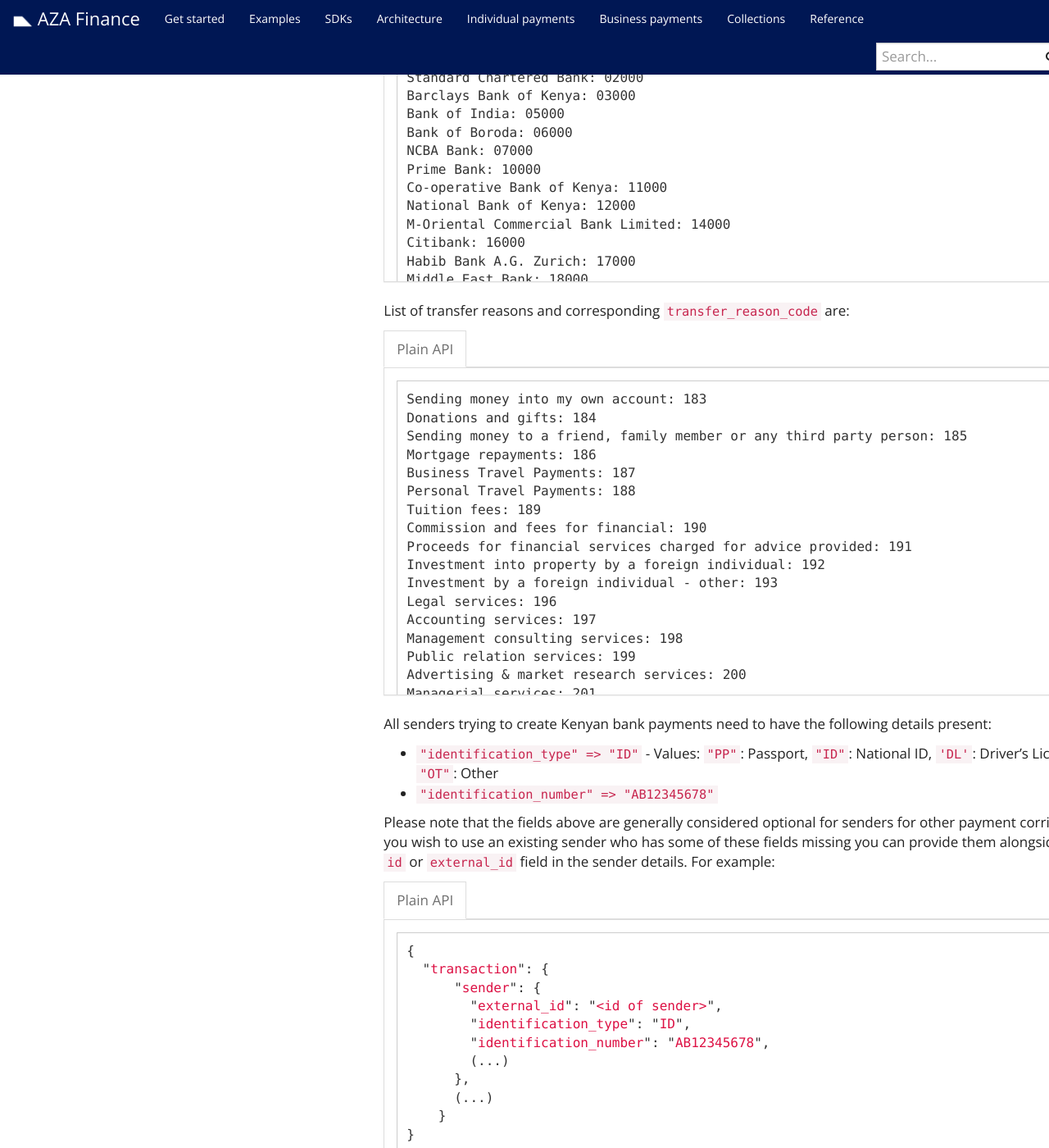
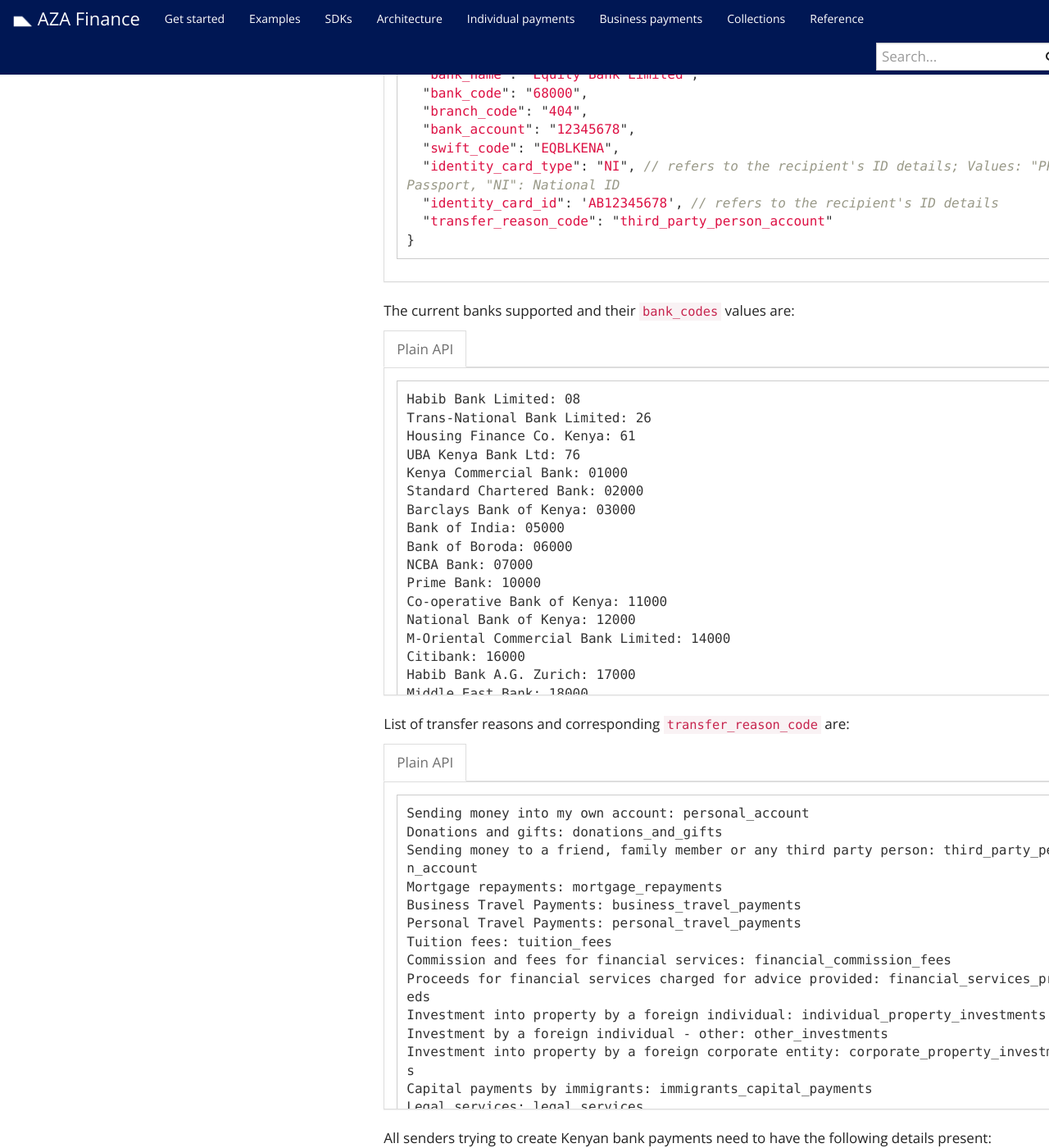
Before and after one commit to transferzero/api-documentation, a Jekyll site: the page built from _docs/individual-payments.md, in a window 1280 px wide and 1400 px high, scrolled down 15603 px. Shown: the whole window at 82% size. Built offline with Jekyll 4.4.1, drawn with Linux system fonts in a browser that asks for light colours; nearby versions of some CDN libraries; comment, search, counter and statistics services are not loaded; some of the changed text lies outside the part shown.

Commit message:
BTA-7189 SDK minor release 1.17.0 - add transfer_reason_code to XOF::Bank and update ZAR::Bank, KES::Bank and KES::Mobile.

````diff
--- a/_docs/individual-payments.md
+++ b/_docs/individual-payments.md
@@ -463,7 +463,7 @@
   "swift_code": "EQBLKENA",
   "identity_card_type": "NI", // refers to the recipient's ID details; Values: "PP": Passport, "NI": National ID
   "identity_card_id": 'AB12345678', // refers to the recipient's ID details
-  "transfer_reason_code": "185"
+  "transfer_reason_code": "third_party_person_account"
 }
 ```
 {% endcapture %}
@@ -520,67 +520,7 @@
 
 {% include language-tabbar.html prefix="kes-bank-options" raw=data-raw %}
 
-List of transfer reasons and corresponding `transfer_reason_code` are:
-
-{% capture data-raw %}
-```
-Sending money into my own account: 183
-Donations and gifts: 184
-Sending money to a friend, family member or any third party person: 185
-Mortgage repayments: 186
-Business Travel Payments: 187
-Personal Travel Payments: 188
-Tuition fees: 189
-Commission and fees for financial: 190
-Proceeds for financial services charged for advice provided: 191
-Investment into property by a foreign individual: 192
-Investment by a foreign individual - other: 193
-Legal services: 196
-Accounting services: 197
-Management consulting services: 198
-Public relation services: 199
-Advertising & market research services: 200
-Managerial services: 201
-Medical and dental services: 202
-Operational leasing: 204
-Salary paid to South African Resident Temporarily Abroad: 206
-Salary paid to a non-resident employee in South Africa: 207
-Salary paid to a foreign national contract worker in South Africa: 208
-Pensions: 213
-Annuities: 214
-Inheritances: 215
-Alimony: 216
-Tax - Income tax: 217
-Tax - VAT refunds: 218
-Tax - Other: 219
-Insurance premiums (non life/short term): 220
-Insurance premiums (life): 221
-Dividends: 222
-Commission or brokerage: 224
-Rental: 225
-Income earned abroad by a resident on an individual investment: 226
-Funding received for research and development:243
-Repairs and maintenance on machinery and equipment: 244
-Architectural, engineering and other technical services: 245
-Agricultural, mining, waste treatment and depollution services: 246
-Proceeds for construction services: 247
-Payments for telecommunication services: 248
-Payments for data, news related and news agency fees: 249
-Payments for passenger services - road: 250
-Payments for passenger services - rail: 251
-Payments for passenger services - sea: 252
-Payments for passenger services - air: 253
-Payments for freight services - road: 254
-Payments for freight services - rail: 255
-Payments for freight services - sea: 256
-Payments for freight services - air: 257
-Payments for postal and courier services - road: 258
-Payments for postal and courier services - rail: 259
-Payments for postal and courier services - sea: 260
-```
-{% endcapture %}
-
-{% include language-tabbar.html prefix="kes-transfer-reason-codes" raw=data-raw %}
+{% include corridors/transfer_reason_codes.md %}
 
 All senders trying to create Kenyan bank payments need to have the following details present:
 - `"identification_type" => "ID"` - Values: `"PP"`: Passport, `"ID"`: National ID, `'DL'`: Driver's License, `"OT"`: Other
@@ -642,67 +582,7 @@
 
 {% include language-tabbar.html prefix="kes-mobile-providers" raw=data-raw %}
 
-List of transfer reasons and corresponding `transfer_reason_code` are:
-
-{% capture data-raw %}
-```
-Sending money into my own account: 183
-Donations and gifts: 184
-Sending money to a friend, family member or any third party person: 185
-Mortgage repayments: 186
-Business Travel Payments: 187
-Personal Travel Payments: 188
-Tuition fees: 189
-Commission and fees for financial: 190
-Proceeds for financial services charged for advice provided: 191
-Investment into property by a foreign individual: 192
-Investment by a foreign individual - other: 193
-Legal services: 196
-Accounting services: 197
-Management consulting services: 198
-Public relation services: 199
-Advertising & market research services: 200
-Managerial services: 201
-Medical and dental services: 202
-Operational leasing: 204
-Salary paid to South African Resident Temporarily Abroad: 206
-Salary paid to a non-resident employee in South Africa: 207
-Salary paid to a foreign national contract worker in South Africa: 208
-Pensions: 213
-Annuities: 214
-Inheritances: 215
-Alimony: 216
-Tax - Income tax: 217
-Tax - VAT refunds: 218
-Tax - Other: 219
-Insurance premiums (non life/short term): 220
-Insurance premiums (life): 221
-Dividends: 222
-Commission or brokerage: 224
-Rental: 225
-Income earned abroad by a resident on an individual investment: 226
-Funding received for research and development:243
-Repairs and maintenance on machinery and equipment: 244
-Architectural, engineering and other technical services: 245
-Agricultural, mining, waste treatment and depollution services: 246
-Proceeds for construction services: 247
-Payments for telecommunication services: 248
-Payments for data, news related and news agency fees: 249
-Payments for passenger services - road: 250
-Payments for passenger services - rail: 251
-Payments for passenger services - sea: 252
-Payments for passenger services - air: 253
-Payments for freight services - road: 254
-Payments for freight services - rail: 255
-Payments for freight services - sea: 256
-Payments for freight services - air: 257
-Payments for postal and courier services - road: 258
-Payments for postal and courier services - rail: 259
-Payments for postal and courier services - sea: 260
-```
-{% endcapture %}
-
-{% include language-tabbar.html prefix="kes-transfer-reason-codes" raw=data-raw %}
+{% include corridors/transfer_reason_codes.md %}
 
 All senders trying to create Kenyan mobile payouts need to have the following details present:
 - `"identification_type" => "ID"` - Values: `"PP"`: Passport, `"ID"`: National ID, `'DL'`: Driver's License, `"OT"`: Other
--- /dev/null
+++ b/_includes/corridors/transfer_reason_codes.md
@@ -0,0 +1,116 @@
+List of transfer reasons and corresponding `transfer_reason_code` are:
+
+{% capture transfer_reason_codes %}
+```
+Sending money into my own account: personal_account
+Donations and gifts: donations_and_gifts
+Sending money to a friend, family member or any third party person: third_party_person_account
+Mortgage repayments: mortgage_repayments
+Business Travel Payments: business_travel_payments
+Personal Travel Payments: personal_travel_payments
+Tuition fees: tuition_fees
+Commission and fees for financial services: financial_commission_fees
+Proceeds for financial services charged for advice provided: financial_services_proceeds
+Investment into property by a foreign individual: individual_property_investments
+Investment by a foreign individual - other: other_investments
+Investment into property by a foreign corporate entity: corporate_property_investments
+Capital payments by immigrants: immigrants_capital_payments
+Legal services: legal_services
+Accounting services: accounting_services
+Management consulting services: consulting_services
+Public relation services: public_relation_services
+Advertising & market research services: ads_and_market_research_services
+Managerial services: managerial_services
+Medical and dental services: medical_and_dental_services
+Educational services: educational_services
+Operational leasing: operational_leasing
+Cultural and recreational services: cultural_and_recreational_services
+Salary paid to South African Resident Temporarily Abroad: salary_resident_out_country
+Salary paid to a non-resident employee in South Africa: salary_non_resident_in_country
+Salary paid to a foreign national contract worker in South Africa: salary_contract_worker_in_country
+Payments to social security schemes: social_security_schemes
+Payments to charities and religious bodies: charities_and_religious_bodies
+Donations and aid to Government: donations_and_aid_to_government
+Donations and aid to private sector: donations_and_aid_to_private
+Pensions: pensions
+Annuities: annuities
+Inheritances: inheritances
+Alimony: alimony
+Tax - Income tax: tax_income
+Tax - VAT refunds: tax_vat_refunds
+Tax - Other: tax_other
+Insurance premiums (non life/short term): non_life_insurance_premiums
+Insurance premiums (life): life_insurance_premiums
+Dividends: dividends
+Branch profits: branch_profits
+Commission or brokerage: commision_or_brokerage
+Rental: rental
+Income earned abroad by a resident on an individual investment: individual_investment_income_from_abroad
+Sale of shares: shares_sale
+Sale of bonds: bonds_sale
+Sale of money market instruments: money_market_instruments_sale
+Repatriation of funds out of a foreign bank account: funds_repatriation_of_foreign_bank_account
+Sale of mutual funds or collective investment schemes: mutual_funds_sale_or_collective_investment
+Sale of overseas property: overseas_property_sale
+Sale and repatriation of other investment: sale_and_repatriation_of_other_investment
+Repatriation on instruction by the South African Reserve Bank: repatriation_south_african_reserve_bank_instruction
+Loan made to a resident by a non-resident shareholder: resident_loan_from_non_resident_share_holder
+Loan made to a resident by a non-resident third party: resident_loan_from_non_resident_third_party
+Repayment by a South African living overseas of a loan granted by a resident: resident_loan_repayment_from_overseas_living_south_african
+Repayment of a study loan: study_loan_repayment
+Repayment of a shareholders loan: shareholders_loan_repayment
+Repayment of a third party loan (excluding shareholders): third_party_loan_repayment
+Repayment of a trade finance loan: trade_finance_loan_repayment
+Proceeds received for research and development services: research_and_development_proceeds
+Funding received for research and development: research_and_development_funding
+Repairs and maintenance on machinery and equipment: machinary_and_equipment_repairs
+Architectural, engineering and other technical services: architectural_engineering_technical_services
+Agricultural, mining, waste treatment and depollution services: agrigultural_mining_waste_depollution_services
+Proceeds for construction services: construction_services
+Payments for telecommunication services: telecommunication_services
+Payments for data, news related and news agency fees: data_news_agency_fees
+Payments for passenger services - road: road_passenger_services
+Payments for passenger services - rail: rail_passenger_services
+Payments for passenger services - sea: sea_passenger_services
+Payments for passenger services - air: air_passenger_services
+Payments for freight services - road: road_freight_services
+Payments for freight services - rail: rail_freight_services
+Payments for freight services - sea: sea_freight_services
+Payments for freight services - air: air_freight_services
+Payments for postal and courier services - road: road_postal_and_courier_services
+Payments for postal and courier services - rail: rail_postal_and_courier_services
+Payments for postal and courier services - sea: sea_postal_and_courier_services
+Payments for postal and courier services - air: air_postal_and_courier_services
+Investment in listed shares: listed_shares_investment
+Investment in non-listed shares: non_listed_shares_investment
+Investment into money market instruments: money_market_instruments_investment
+Investment into listed bonds: listed_bonds_investment
+Investment into non-listed bonds: non_listed_bonds_investment
+Rights assigned for licences to reproduce and/or distribute: reproduce_distribute_rights_license
+Rights assigned for using patents and inventions (licensing): patents_and_investions_rights_license
+Rights assigned for using patterns and designs (including industrial processes): patterns_and_designs_rights
+Rights assigned for using copyrights: copyrights_rights
+Rights assigned for using franchises and trademarks: franchises_and_trademarks_rights
+Disposal of patents and inventions: patents_and_inventions_disposal
+Disposal of patterns and designs (including industrial processes): patterns_and_designs_disposal
+Disposal of copyrights: copyrights_disposal
+Disposal of franchises and trademarks: franchises_and_trademarks_disposal
+Sales of original manuscripts, sound recordings and films: sales_of_manuscripts_sound_recordings_films
+Receipt of funds relating to the production of motion pictures, radio and television programs and musical recordings: funds_related_to_recording_productions
+The outright selling of ownership rights of software: software_ownership_rights_sale
+Computer-related services including maintenance, repair and consultancy: computer_services
+Commercial sales of customised software and related licenses for use of customers: customised_software_sales
+Commercial sales of non-customised software on physical media with periodic licence to use: non_customised_software_on_physical_media_periodic_licence_sale
+Commercial sales of non-customised software provided on physical media with right to perpetual (ongoing) use: non_customised_software_on_pyisical_media_perpetual_use_sale
+Commercial sales of non-customised software provided for downloading or electronically: non_customised_software_for_downloading_electronically_made_periodic_licence_salemade available with periodic license'
+Commercial sales of non-customised software provided for downloading or electronically: non_customised_software_for_downloading_electronically_made_single_payment_salemade available with single payment'
+Donations to SA Government for fixed assets: fixed_assets_donations_to_sa_government
+Donations to corporate entities - fixed assets: fixed_assets_donations_to_corporate_entities
+Disinvestment of property by a resident corporate entity: property_disinvestment_by_corporate_entity_resident
+Proceeds for other business services not included elsewhere: other_business_services
+Disinvestment by resident institutional investor - Collective Investment Scheme: institutional_investor_disinvestment
+Payment for Government Services: government_services
+```
+{% endcapture %}
+
+{% include language-tabbar.html prefix="xof-transfer-reason-codes" raw=transfer_reason_codes %}
--- a/_includes/corridors/xof-bank.md
+++ b/_includes/corridors/xof-bank.md
@@ -16,6 +16,8 @@
 
 {% include language-tabbar.html prefix="xof-bank-details" raw=data-raw %}
 
+{% include corridors/transfer_reason_codes.md %}
+
 <div class="alert alert-info" markdown="1">
 **Note** `XOF::Bank` payouts are currently in beta phase.
 </div>
--- a/_includes/corridors/zar-bank.md
+++ b/_includes/corridors/zar-bank.md
@@ -94,47 +94,7 @@
   {% include language-tabbar.html prefix="zar-nature-of-business" raw=data-raw-nature-of-business %}
 {% endif %}
 
-List of transfer reasons and corresponding `transfer_reason_code` are:
-
-{% capture data-raw %}
-```
-Sending money into my own account: 183
-Donations and gifts: 184
-Sending money to a friend, family member or any third party person: 185
-Mortgage repayments: 186
-Business Travel Payments: 187
-Personal Travel Payments: 188
-Tuition fees: 189
-Investment into property by a foreign individual: 192
-Investment by a foreign individual - other: 193
-Legal services: 196
-Accounting services: 197
-Management consulting services: 198
-Advertising & market research services: 200
-Managerial services: 201
-Cultural and recreational services: 205
-Salary paid to South African Resident Temporarily Abroad: 206
-Salary paid to a non-resident employee in South Africa: 207
-Salary paid to a foreign national contract worker in South Africa: 208
-Pensions: 213
-Annuities: 214
-Inheritances: 215
-Alimony: 216
-Tax - Income tax: 217
-Tax - VAT refunds: 218
-Tax - Other: 219
-Dividends: 222
-Commission or brokerage: 224
-Rental: 225
-Income earned abroad by a resident on an individual investment: 226
-Architectural, engineering and other technical services: 245
-Payments for data, news related and news agency fees: 249
-Computer-related services including maintenance, repair and consultancy: 279
-Proceeds for other business services not included elsewhere: 309
-```
-{% endcapture %}
-
-{% include language-tabbar.html prefix="zar-transfer-reason-codes" raw=data-raw %}
+{% include corridors/transfer_reason_codes.md %}
 
 Please note that due to regulatory reasons senders trying to create `ZAR::Bank` transactions are required to have the following fields on the sender present as well:
 `street`, `city` and `postal_code`
````
Also changed, not shown: _docs/changelog.md (+13 -1 lines).
